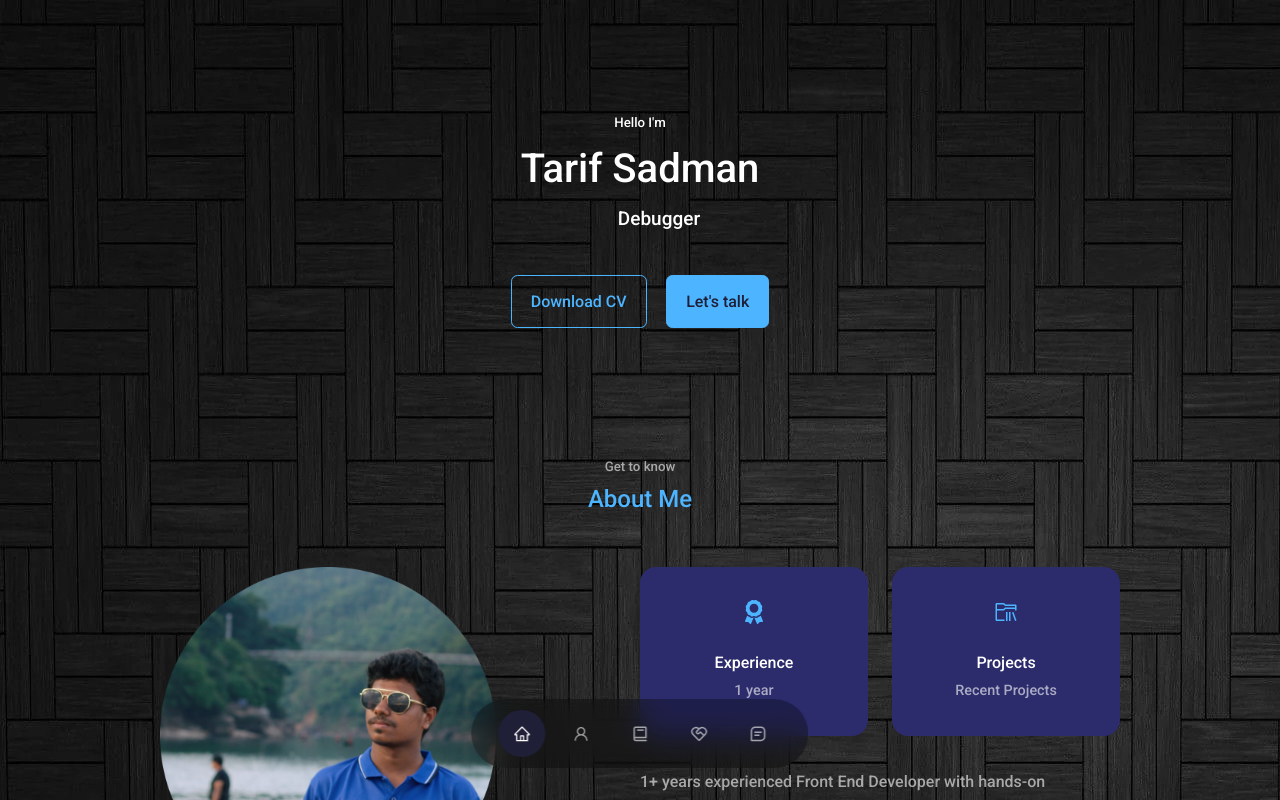
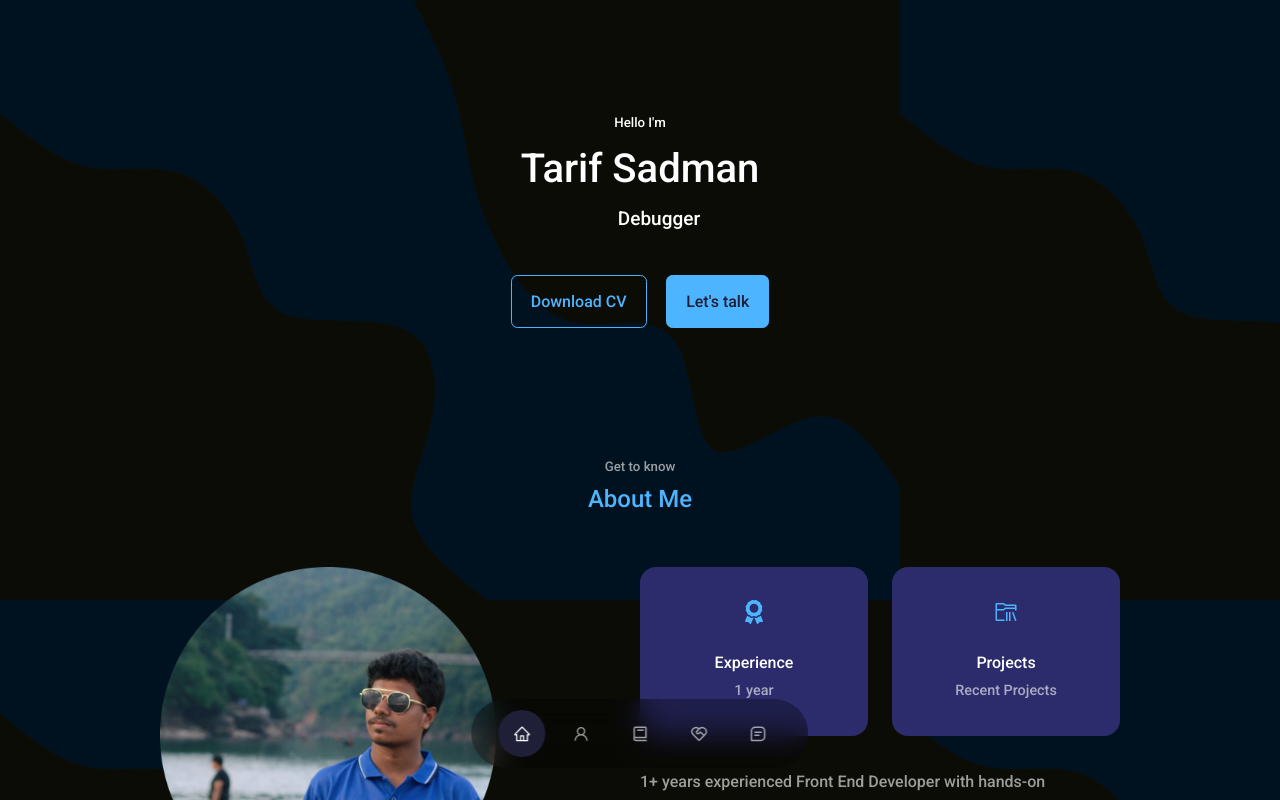
Before and after one commit to TarifSadman/self-portfolio, a React (Create React App) app: page / in a window 1280 px wide. Shown: the top 800 px of the page. Built offline with nearby package versions, Linux system fonts and the light colour scheme.

Commit message:
bg change

```diff
--- a/src/index.css
+++ b/src/index.css
@@ -38,7 +38,7 @@ body {
   background-color: var(--color-bg);
   color: var(--color-white);
   line-height: 1.7;
-  background-image: url(../src/assets/texturebg.jpg);
+  background-image: url(../src/assets/blob-scene-haikei.svg);
 }
 
 .container {
```
Also changed, not shown: src/assets/blob-scene-haikei.svg (added).
